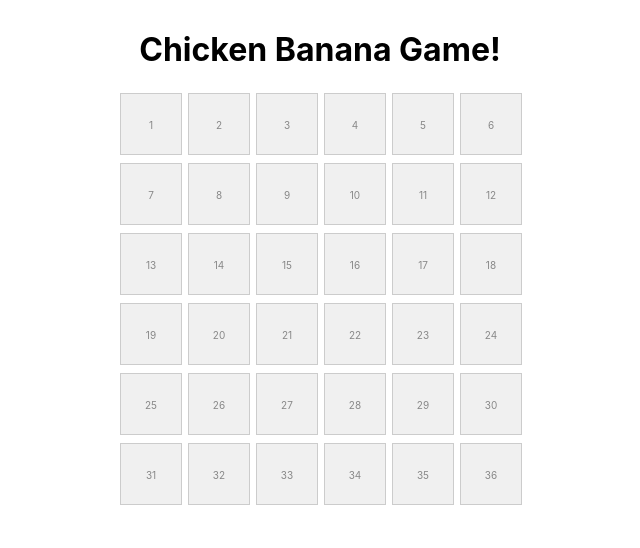
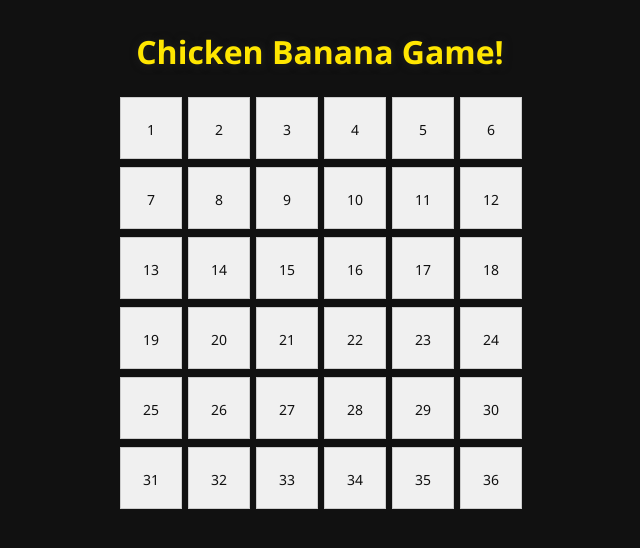
Before and after one commit to MackOfalda125/chicken-banana-game, a React (Create React App) app: page / in a window 1280 px wide. Shown: the top 548 px of the page, without its empty margins (320-960 px from the left). Built offline with nearby package versions, Linux system fonts and the light colour scheme.

Commit message:
Change theme color to black

```diff
--- a/src/App.css
+++ b/src/App.css
@@ -14,18 +14,12 @@
 }
 
 .App-header {
-  background-color: #282c34;
-  min-height: 100vh;
-  display: flex;
-  flex-direction: column;
-  align-items: center;
-  justify-content: center;
-  font-size: calc(10px + 2vmin);
-  color: white;
+  background-color: #111;
+  color: #ffe600;
 }
 
 .App-link {
-  color: #61dafb;
+  color: #ffe600;
 }
 
 @keyframes App-logo-spin {
@@ -37,9 +31,23 @@
   }
 }
 
+body {
+  background: #111;
+  color: #fff;
+  font-family: 'Segoe UI', Arial, sans-serif;
+}
+
 .container {
   text-align: center;
   margin-top: 30px;
+  background: #111;
+  color: #fff;
+  min-height: 100vh;
+}
+
+h1, h2 {
+  color: #ffe600;
+  text-shadow: 1px 1px 8px #222;
 }
 
 .grid {
@@ -53,38 +61,51 @@
   display: flex;
   align-items: center;
   justify-content: center;
-  background: #f0f0f0;
-  border: 1px solid #ccc;
+  background: #222;
+  border: 2px solid #ffe600;
   font-size: 18px;
   user-select: none;
   position: relative;
   overflow: hidden;
   transition: background 0.2s, opacity 0.2s;
+  color: #fff;
 }
 
 .square img {
   width: 100%;
   height: 100%;
   object-fit: cover;
-}
-
-.square button {
-  width: 100%;
-  padding: 0;
-  background: none;
-  border: none;
-  cursor: pointer;
-  font-size: 18px;
-  transition: background 0.2s;
-}
-
-.square button:disabled {
-  opacity: 0.5;
-  cursor: not-allowed;
+  border-radius: 2px;
 }
 
 .square span {
-  font-size: 10px;
-  color: #888;
+  font-size: 14px;
+  color: #111; /* changed from #ffe600 to black */
   margin-top: 2px;
 }
+
+button {
+  background: #ffe600;
+  color: #111;
+  border: none;
+  border-radius: 6px;
+  font-size: 18px;
+  font-weight: bold;
+  padding: 10px 22px;
+  margin: 0 8px;
+  cursor: pointer;
+  box-shadow: 0 2px 8px #0004;
+  transition: background 0.2s, color 0.2s, box-shadow 0.2s;
+}
+
+button:hover, button:focus {
+  background: #fff200;
+  color: #000;
+  box-shadow: 0 4px 16px #ffe60055;
+}
+
+button[style*="#ffe599"] {
+  background: #ffe600 !important;
+  color: #000 !important;
+  border: 2px solid #fff200 !important;
+}
```
